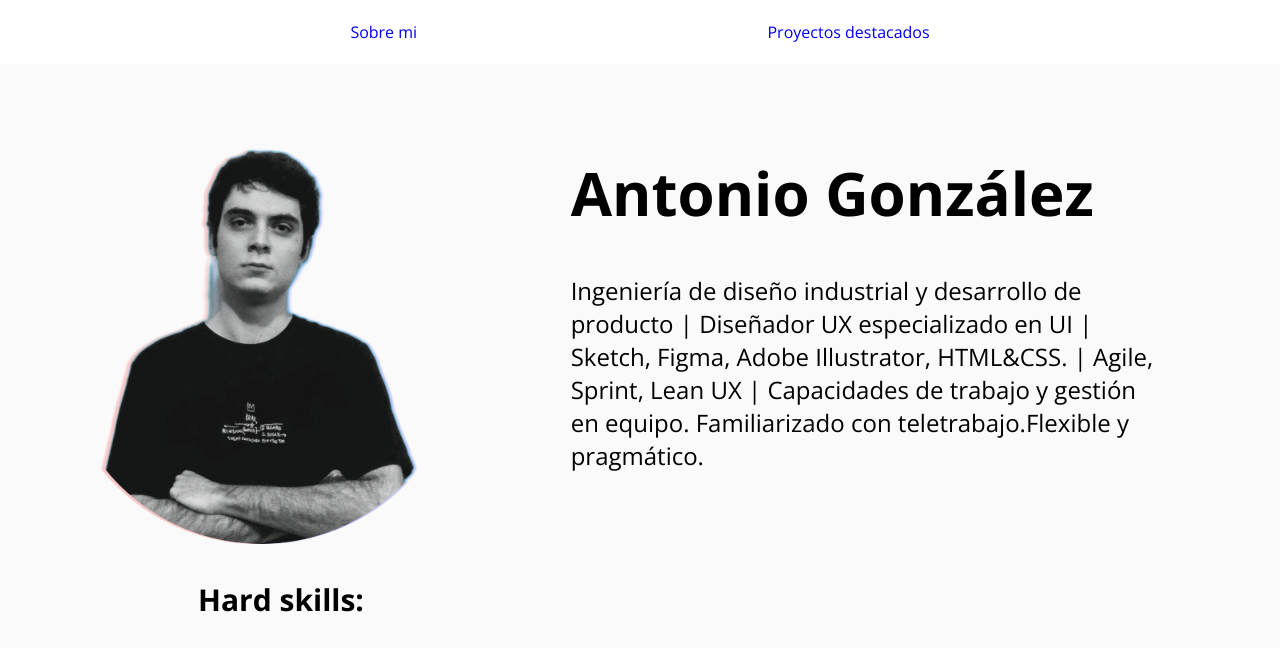
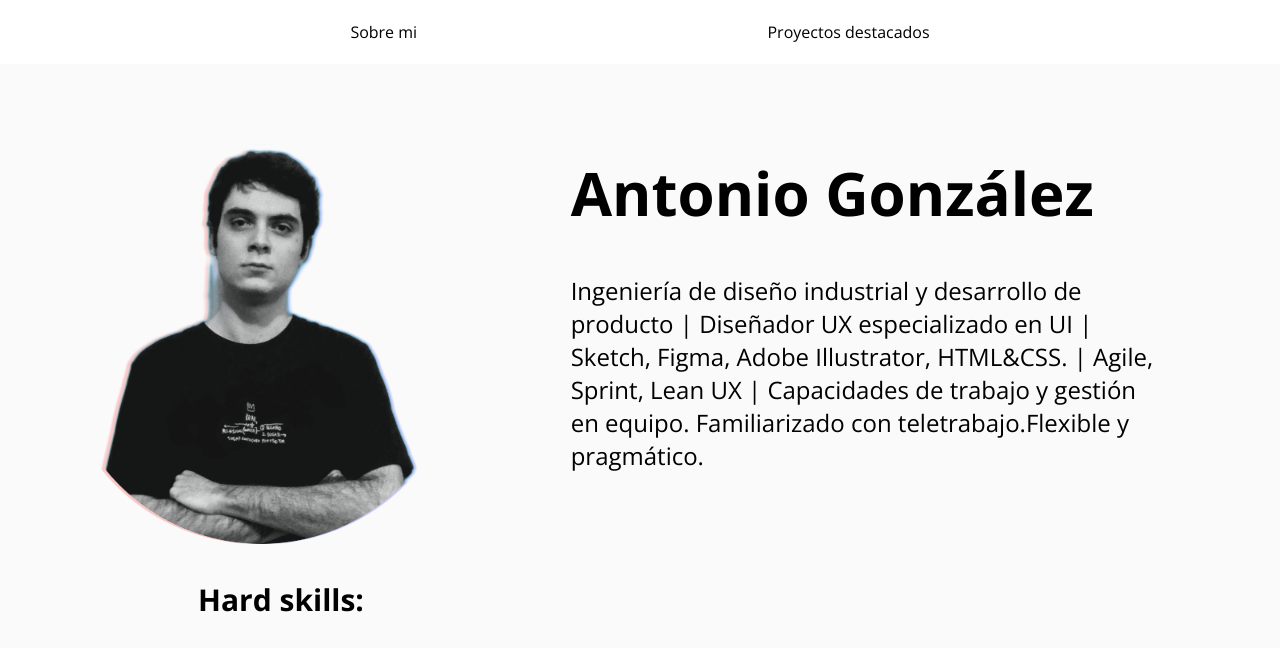
Before and after one commit to antonioglezbayo/portfolio-ux, a plain HTML site: page index.html in a window 1280 px wide. Shown: the top 648 px of the page. Drawn offline with nearby package versions, Linux system fonts and the light colour scheme.

Commit message:
Add files via upload

```diff
--- a/styles/style.css
+++ b/styles/style.css
@@ -197,5 +197,5 @@ h3 {
 }
 .link{
     text-decoration: none;
-    color: b;
+    color: black;
 }
```
